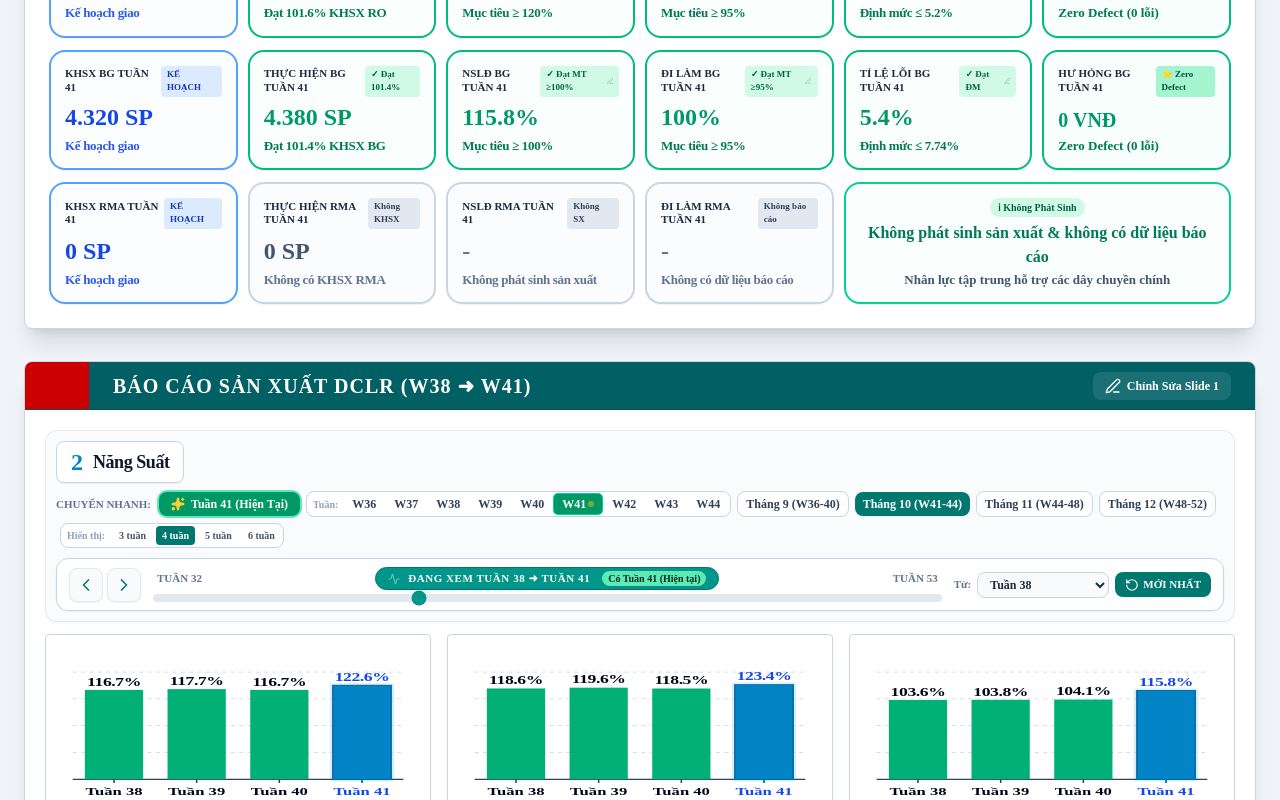
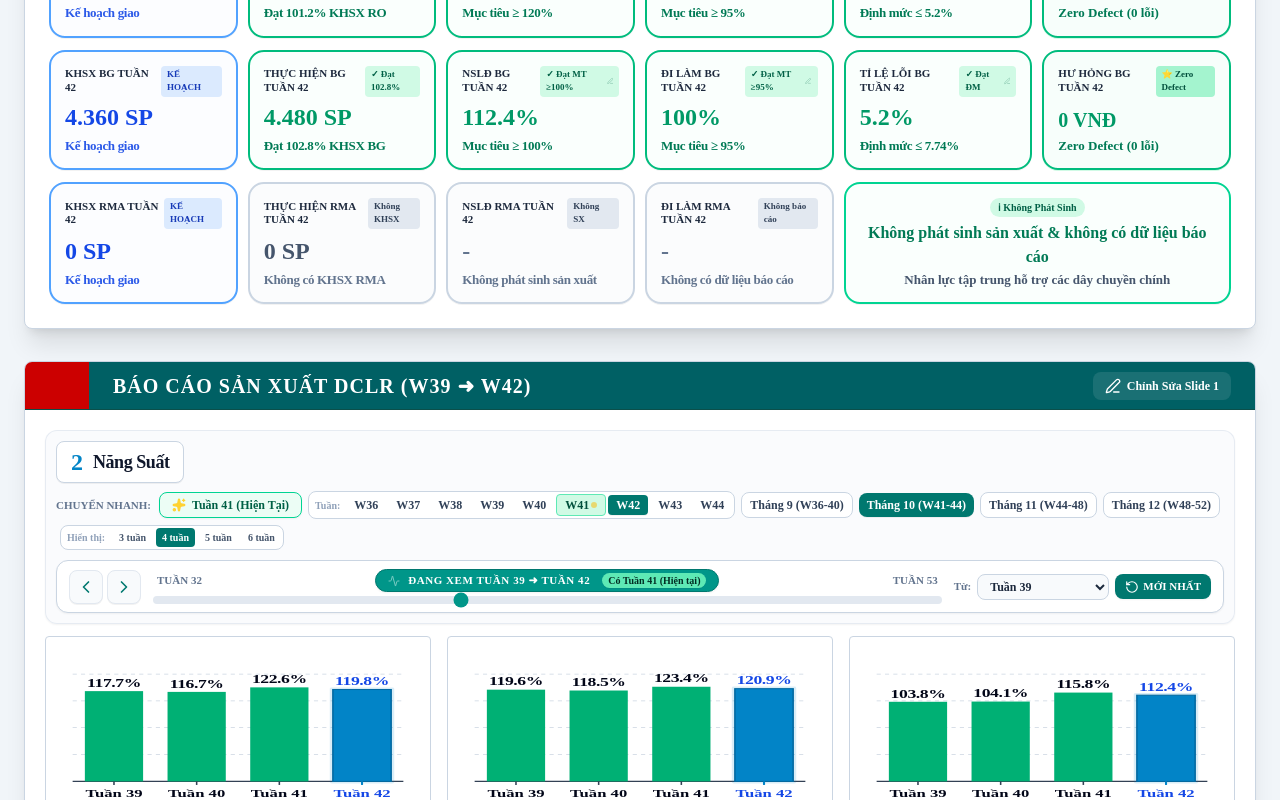
Before and after one commit to ngonhatvpr2910-jpg/BAOCAOGIAOBAN, a React (Vite) app: page / in a window 1280 px wide. Shown: the part 1520-2320 px from the top of the page. Built offline with nearby package versions, Linux system fonts and the light colour scheme.

Commit message:
Add files via upload

```diff
--- a/ExecutiveSummaryCard.tsx
+++ b/ExecutiveSummaryCard.tsx
@@ -66,7 +66,11 @@ export const ExecutiveSummaryCard: React.FC<ExecutiveSummaryCardProps> = ({
 
   // Tự động lắng nghe các sự kiện cập nhật dữ liệu để đồng bộ tức thời
   useEffect(() => {
-    const handleUpdate = () => setLocalVersion(v => v + 1);
+    const handleUpdate = () => {
+      queueMicrotask(() => {
+        setLocalVersion(v => v + 1);
+      });
+    };
     window.addEventListener('production-data-updated', handleUpdate);
     window.addEventListener('storage', handleUpdate);
     return () => {
@@ -75,16 +79,16 @@ export const ExecutiveSummaryCard: React.FC<ExecutiveSummaryCardProps> = ({
     };
   }, []);
 
-  const { monthlyHistory, slide2Quality, dataVersion, globalNorms } = useProduction();
+  const { monthlyHistory, slide2Quality, slide3DefectCost, dataVersion, globalNorms } = useProduction();
 
   const activeSlide2 = useMemo(() => {
     return slide2QualityData || slide2Quality || StorageService.getSlide2Quality();
   }, [slide2QualityData, slide2Quality, localVersion, dataVersion]);
 
-  // Đọc dữ liệu chi phí hư hỏng thực tế từ props hoặc Storage
+  // Đọc dữ liệu chi phí hư hỏng thực tế từ props, context hoặc Storage
   const defectCostData = useMemo(() => {
-    return slide3DefectCostData || StorageService.getSlide3DefectCost();
-  }, [slide3DefectCostData, dataVersion, localVersion]);
+    return slide3DefectCostData || slide3DefectCost || StorageService.getSlide3DefectCost();
+  }, [slide3DefectCostData, slide3DefectCost, dataVersion, localVersion]);
 
   const slide1Data = useMemo(() => {
     return slide1NSLDData || StorageService.getSlide1NSLD();
@@ -119,8 +123,8 @@ export const ExecutiveSummaryCard: React.FC<ExecutiveSummaryCardProps> = ({
     });
   }, [slide1Data]);
 
-  // Mặc định chọn Tuần 41 (W41) - Tuần hiện tại của hệ thống điều hành sản xuất
-  const [internalSelectedWeek, setInternalSelectedWeek] = useState<string>('W41');
+  // Mặc định chọn Tuần 42 (W42) - Tuần hiện tại của hệ thống điều hành sản xuất
+  const [internalSelectedWeek, setInternalSelectedWeek] = useState<string>('W42');
   const [internalSelectedMonth, setInternalSelectedMonth] = useState<string>('Tháng 10');
 
   // Luôn đồng bộ internal state với props khi được điều khiển từ bên ngoài (PowerPoint slides hoặc tab khác)
@@ -160,7 +164,7 @@ export const ExecutiveSummaryCard: React.FC<ExecutiveSummaryCardProps> = ({
     setInternalSelectedMonth(m);
     const weeksInMonth = getWeeksForMonth(m);
     if (!weeksInMonth.includes(selectedWeek)) {
-      const repWeek = weeksInMonth[0] || 'W41';
+      const repWeek = weeksInMonth[0] || 'W42';
       setInternalSelectedWeek(repWeek);
       onWeekChange?.(repWeek);
     }
@@ -176,7 +180,7 @@ export const ExecutiveSummaryCard: React.FC<ExecutiveSummaryCardProps> = ({
     } else {
       const weeksInMonth = getWeeksForMonth(selectedMonth);
       if (!weeksInMonth.includes(selectedWeek)) {
-        const repWeek = weeksInMonth[0] || 'W41';
+        const repWeek = weeksInMonth[0] || 'W42';
         setInternalSelectedWeek(repWeek);
         onWeekChange?.(repWeek);
       }
@@ -300,15 +304,15 @@ export const ExecutiveSummaryCard: React.FC<ExecutiveSummaryCardProps> = ({
             </button>
           </div>
 
-          {/* Quick jump to Current W41 or Current Month */}
-          {timeFrame === 'week' && selectedWeek !== 'W41' && (
+          {/* Quick jump to Current W42 or Current Month */}
+          {timeFrame === 'week' && selectedWeek !== 'W42' && (
             <button
-              onClick={() => handleSelectWeek('W41')}
+              onClick={() => handleSelectWeek('W42')}
               className="px-2.5 py-1 rounded-xl bg-emerald-600 hover:bg-emerald-500 text-white font-black text-xs flex items-center gap-1.5 shadow-xs cursor-pointer transition animate-pulse"
-              title="Chuyển ngay đến Tuần 41 (Hiện tại)"
+              title="Chuyển ngay đến Tuần 42 (Hiện tại)"
             >
               <Zap className="w-3.5 h-3.5 text-amber-300 fill-amber-300" />
-              <span>Xem W41 (Hiện tại)</span>
+              <span>Xem W42 (Hiện tại)</span>
             </button>
           )}
 
@@ -355,7 +359,7 @@ export const ExecutiveSummaryCard: React.FC<ExecutiveSummaryCardProps> = ({
                 <div className="flex items-center gap-1 max-w-[420px] overflow-x-auto scrollbar-none py-0.5">
                   {visibleWeeks.map(w => {
                     const isSelected = selectedWeek === w;
-                    const isCurrent = w === 'W41';
+                    const isCurrent = w === 'W42';
                     return (
                       <button
                         key={`btn-week-${w}`}
@@ -403,7 +407,7 @@ export const ExecutiveSummaryCard: React.FC<ExecutiveSummaryCardProps> = ({
                 >
                   {dynamicAvailableWeeks.map(w => (
                     <option key={`opt-w-${w}`} value={w}>
-                      {w} {w === 'W41' ? '(Tuần hiện tại)' : ''}
+                      {w} {w === 'W42' ? '(Tuần hiện tại)' : ''}
                     </option>
                   ))}
                 </select>
--- a/Slide1ProductivityPresentation.tsx
+++ b/Slide1ProductivityPresentation.tsx
@@ -40,10 +40,10 @@ export const Slide1ProductivityPresentation: React.FC<Slide1ProductivityPresenta
   timeFrame: propTimeFrame,
   onTimeFrameChange,
 }) => {
-  // Operational current week of the manufacturing plant is Tuần 41 (W41 - Tháng 10/2026)
-  const OPERATIONAL_CURRENT_WEEK = 41;
+  // Operational current week of the manufacturing plant is Tuần 42 (W42 - Tháng 10/2026)
+  const OPERATIONAL_CURRENT_WEEK = 42;
 
-  // Selected week for highlighting and focus (defaults to Tuần 41)
+  // Selected week for highlighting and focus (defaults to Tuần 42)
   const [internalSelectedWeekNum, setInternalSelectedWeekNum] = useState<number>(
     propSelectedWeekNum || OPERATIONAL_CURRENT_WEEK
   );
@@ -57,7 +57,7 @@ export const Slide1ProductivityPresentation: React.FC<Slide1ProductivityPresenta
   const totalWeeks = data.pxlr.weekly.length;
   const maxStartIndex = Math.max(0, totalWeeks - weeksToShow);
 
-  // Detect current ISO week (fall back to 41 if outside the active factory season [32..44])
+  // Detect current ISO week (fall back to 42 if outside the active factory season [32..44])
   const currentWeekNum = useMemo(() => {
     const detected = getWeekNumber(new Date());
     if (detected < 32 || detected > 44) {
@@ -66,7 +66,7 @@ export const Slide1ProductivityPresentation: React.FC<Slide1ProductivityPresenta
     return detected;
   }, []);
 
-  // Find index of the active week or nearest (prioritizes selectedWeekNum, then currentWeekNum, then W41)
+  // Find index of the active week or nearest (prioritizes selectedWeekNum, then currentWeekNum, then W42)
   const currentWeekIndex = useMemo(() => {
     const target = selectedWeekNum || currentWeekNum || OPERATIONAL_CURRENT_WEEK;
     const idx = data.pxlr.weekly.findIndex(w => {
@@ -74,8 +74,8 @@ export const Slide1ProductivityPresentation: React.FC<Slide1ProductivityPresenta
       return match && parseInt(match[0], 10) === target;
     });
     if (idx >= 0) return idx;
-    const idx41 = data.pxlr.weekly.findIndex(w => w.label.includes('41'));
-    return idx41 >= 0 ? idx41 : 0;
+    const idx42 = data.pxlr.weekly.findIndex(w => w.label.includes('42'));
+    return idx42 >= 0 ? idx42 : 0;
   }, [data.pxlr.weekly, selectedWeekNum, currentWeekNum]);
 
   // Synchronize internal state when propSelectedWeekNum changes
--- a/Slide3EditorModal.tsx
+++ b/Slide3EditorModal.tsx
@@ -138,7 +138,7 @@ export const Slide3EditorModal: React.FC<Slide3EditorModalProps> = ({
       amount: 50000,
       category: 'RO',
       isHighlighted: false,
-      week: formData.itemsRO.length > 0 ? formData.itemsRO[0].week : 'W41',
+      week: formData.itemsRO.length > 0 ? formData.itemsRO[0].week : 'W42',
     };
     const updated = [newItem, ...formData.itemsRO];
     setFormData({ ...formData, itemsRO: autoHighlightTop3(updated) });
@@ -180,7 +180,7 @@ export const Slide3EditorModal: React.FC<Slide3EditorModalProps> = ({
       amount: 50000,
       category: 'BG',
       isHighlighted: false,
-      week: formData.itemsBG.length > 0 ? formData.itemsBG[0].week : 'W41',
+      week: formData.itemsBG.length > 0 ? formData.itemsBG[0].week : 'W42',
     };
     const updated = [newItem, ...formData.itemsBG];
     setFormData({ ...formData, itemsBG: autoHighlightTop3(updated) });
--- a/TabPowerPointPresentation.tsx
+++ b/TabPowerPointPresentation.tsx
@@ -142,7 +142,7 @@ export const TabPowerPointPresentation: React.FC = () => {
   const [summaryView, setSummaryView] = useState<'auto' | 'slide1' | 'slide2' | 'both'>('auto');
 
   // Shared Period State for PowerPoint Slides (especially Slide 1 Báo Cáo Tổng Thể & Slide 2 Năng Suất)
-  const [selectedWeek, setSelectedWeek] = useState<string>('W41');
+  const [selectedWeek, setSelectedWeek] = useState<string>('W42');
   const [selectedMonth, setSelectedMonth] = useState<string>('Tháng 10');
   const [presentationTimeFrame, setPresentationTimeFrame] = useState<'week' | 'month'>('week');
 
@@ -177,8 +177,8 @@ export const TabPowerPointPresentation: React.FC = () => {
     );
     // CHỈ gán tuần đại diện nếu tuần hiện tại không thuộc tháng đang được chọn
     if (!isWeekInThisMonth) {
-      let w = 'W41';
-      if (mNum === 10) w = 'W41';
+      let w = 'W42';
+      if (mNum === 10) w = 'W42';
       else if (mNum === 11) w = 'W45';
       else if (mNum === 12) w = 'W49';
       else if (mNum === 9) w = 'W38';
@@ -336,7 +336,9 @@ export const TabPowerPointPresentation: React.FC = () => {
   // Lắng nghe sự kiện đồng bộ tự động từ Ma trận DCRO & DCBG tức thời
   useEffect(() => {
     const handleUpdate = () => {
+      queueMicrotask(() => {
         setSyncVersion(v => v + 1);
+      });
     };
     window.addEventListener('production-data-updated', handleUpdate);
     window.addEventListener('storage', handleUpdate);
@@ -504,7 +506,6 @@ export const TabPowerPointPresentation: React.FC = () => {
   };
 
   const handleApplyExcelImport = (importedData: Partial<SlideDefectCostData>, productivityData?: MonthlyHistoryRecord[]) => {
-    setSlide3Data(prev => {
     const historicalMonths: Record<string, number> = {
       'Tháng 6': 10.8,
       'Tháng 7': 7.1,
@@ -517,7 +518,7 @@ export const TabPowerPointPresentation: React.FC = () => {
       'W35': 1.4,
     };
 
-      let newMonthly = importedData.monthlyData || prev.monthlyData;
+    let newMonthly = importedData.monthlyData || slide3Data.monthlyData;
     newMonthly = newMonthly.map(m => {
       const hist = historicalMonths[m.label];
       if (hist !== undefined && (!m.value || m.value <= 0)) {
@@ -539,7 +540,7 @@ export const TabPowerPointPresentation: React.FC = () => {
     };
     newMonthly.sort((a, b) => getNum(a.label) - getNum(b.label));
 
-      let newWeekly = importedData.weeklyData || prev.weeklyData;
+    let newWeekly = importedData.weeklyData || slide3Data.weeklyData;
     newWeekly = newWeekly.map(w => {
       const hist = historicalWeeks[w.label];
       if (hist !== undefined && (!w.value || w.value <= 0)) {
@@ -557,17 +558,16 @@ export const TabPowerPointPresentation: React.FC = () => {
     newWeekly.sort((a, b) => getNum(a.label) - getNum(b.label));
 
     const updated: SlideDefectCostData = {
-        ...prev,
+      ...slide3Data,
       ...importedData,
       monthlyData: newMonthly,
       weeklyData: newWeekly,
-        itemsRO: (importedData.itemsRO && importedData.itemsRO.length > 0) ? importedData.itemsRO : prev.itemsRO,
-        itemsBG: (importedData.itemsBG && importedData.itemsBG.length > 0) ? importedData.itemsBG : prev.itemsBG,
+      itemsRO: (importedData.itemsRO && importedData.itemsRO.length > 0) ? importedData.itemsRO : slide3Data.itemsRO,
+      itemsBG: (importedData.itemsBG && importedData.itemsBG.length > 0) ? importedData.itemsBG : slide3Data.itemsBG,
     };
     const { syncedData } = synchronizeSlide3Data(updated);
     StorageService.saveSlide3DefectCost(syncedData);
-      return syncedData;
-    });
+    setSlide3Data(syncedData);
 
     if (productivityData && productivityData.length > 0) {
       updateAllMonthlyRecords(productivityData);
--- a/excelDefectService.ts
+++ b/excelDefectService.ts
@@ -559,9 +559,9 @@ function parseSingleRow(row: any, idx: number, defaultCat: 'RO' | 'BG'): Damaged
     }
   }
 
-  // Nếu hoàn toàn không xác định được tuần, gán tuần mặc định là W41 để không bị mất dữ liệu
+  // Nếu hoàn toàn không xác định được tuần, gán tuần mặc định là W42 để không bị mất dữ liệu
   if (!week) {
-    week = 'W41';
+    week = 'W42';
   }
 
   return {
--- a/storage.ts
+++ b/storage.ts
@@ -44,6 +44,7 @@ import {
   recalculateBGMatrix,
   recalculateROMatrix,
 } from './matrixGenerator';
+import { synchronizeSlide3Data } from './defectCostSyncService';
 
 const STORAGE_KEYS = {
   DCBG: 'pxlr_dcbg_records_v1',
@@ -801,163 +802,45 @@ export const StorageService = {
         localStorage.getItem('pxlr_slide3_defect_cost_v1') ||
         localStorage.getItem('pxlr_slide3_defect_cost');
 
-      // Chuẩn hóa dữ liệu lịch sử cố định từ Tháng 6 đến Tháng 8
-      const historicalMonths: Record<string, number> = {
-        'Tháng 6': 10.8,
-        'Tháng 7': 7.1,
-        'Tháng 8': 5.9,
-      };
-      const historicalWeeks: Record<string, number> = {
-        'W32': 2.2,
-        'W33': 0.6,
-        'W34': 1.8,
-        'W35': 1.4,
-      };
-
-      const getNum = (label: string) => {
-        const m = (label || '').match(/\d+/);
-        return m ? parseInt(m[0], 10) : 0;
-      };
-
       if (data) {
         const parsed = JSON.parse(data);
         if (parsed && typeof parsed === 'object') {
+          const rawRO = Array.isArray(parsed.itemsRO) ? parsed.itemsRO : INITIAL_SLIDE3_DEFECT_COST.itemsRO;
+          const rawBG = Array.isArray(parsed.itemsBG) ? parsed.itemsBG : INITIAL_SLIDE3_DEFECT_COST.itemsBG;
           const rawWeekly = Array.isArray(parsed.weeklyData) && parsed.weeklyData.length > 0 ? parsed.weeklyData : INITIAL_SLIDE3_DEFECT_COST.weeklyData;
           const rawMonthly = Array.isArray(parsed.monthlyData) && parsed.monthlyData.length > 0 ? parsed.monthlyData : INITIAL_SLIDE3_DEFECT_COST.monthlyData;
 
-          // Bảo lưu nguyên vẹn 100% dữ liệu lịch sử từ Tháng 6 đến Tháng 8
-          const preservedMonthly = rawMonthly.map((m: any) => {
-            const hist = historicalMonths[m.label];
-            if (hist !== undefined && (!m.value || m.value <= 0)) {
-              return { ...m, value: hist, displayLabel: `${hist}M` };
-            }
-            return m;
-          });
-
-          // Nếu thiếu Tháng 6, 7, 8 thì tự động bổ sung
-          Object.entries(historicalMonths).forEach(([mLabel, mVal]) => {
-            if (!preservedMonthly.some((m: any) => m.label === mLabel)) {
-              preservedMonthly.push({ id: `m-${mLabel}`, label: mLabel, value: mVal, displayLabel: `${mVal}M` });
-            }
-          });
-          // Bổ sung Tháng 10 nếu chưa có (mặc định 0 VNĐ vì tuần 41 chưa cập nhật hư hỏng, đúng ra là 0)
-          const m10 = preservedMonthly.find((m: any) => m.label === 'Tháng 10');
-          const hasOctDamagedItems = (parsed.itemsRO || []).some((i: any) => ['W41', 'W42', 'W43', 'W44'].includes(i.week)) ||
-                                     (parsed.itemsBG || []).some((i: any) => ['W41', 'W42', 'W43', 'W44'].includes(i.week));
-          if (!m10) {
-            preservedMonthly.push({ id: 'm-10', label: 'Tháng 10', value: 0, displayLabel: '0' });
-          }
-          preservedMonthly.sort((a: any, b: any) => getNum(a.label) - getNum(b.label));
-
-          const preservedWeekly = rawWeekly.map((w: any) => {
-            const hist = historicalWeeks[w.label];
-            if (hist !== undefined && (!w.value || w.value <= 0)) {
-              return { ...w, value: hist, displayLabel: `${hist}M` };
-            }
-            if (w.label === 'W38' && (!w.value || w.value <= 0)) {
-              return { ...w, value: 1.8, displayLabel: '1.8M' };
-            }
-            if (w.label === 'W39' && (!w.value || w.value <= 0 || w.value === 2.0)) {
-              return { ...w, value: 1.0, displayLabel: '1.0M' };
-            }
-            return w;
-          });
-          // Nếu thiếu tuần lịch sử W32-W35 thì tự động bổ sung
-          Object.entries(historicalWeeks).forEach(([wLabel, wVal]) => {
-            if (!preservedWeekly.some((w: any) => w.label === wLabel)) {
-              preservedWeekly.push({ id: `w-${wLabel.toLowerCase()}`, label: wLabel, value: wVal, displayLabel: `${wVal}M` });
-            }
-          });
-          // Đảm bảo W38, W39, W40, W41, W42, W43, W44 có mặt trong danh sách tuần
-          if (!preservedWeekly.some((w: any) => w.label === 'W38')) {
-            preservedWeekly.push({ id: 'w-38', label: 'W38', value: 1.8, displayLabel: '1.8M' });
-          }
-          if (!preservedWeekly.some((w: any) => w.label === 'W39')) {
-            preservedWeekly.push({ id: 'w-39', label: 'W39', value: 1.0, displayLabel: '1.0M' });
-          }
-          const octWeeksToEnsure = [
-            { id: 'w-40', label: 'W40', value: 1.2, displayLabel: '1.2M' },
-            { id: 'w-41', label: 'W41', value: 0, displayLabel: '' },
-            { id: 'w-42', label: 'W42', value: 0, displayLabel: '' },
-            { id: 'w-43', label: 'W43', value: 0, displayLabel: '' },
-            { id: 'w-44', label: 'W44', value: 0, displayLabel: '' },
-          ];
-          octWeeksToEnsure.forEach(wReq => {
-            const existing = preservedWeekly.find((w: any) => w.label === wReq.label);
-            if (!existing) {
-              preservedWeekly.push(wReq);
-            }
-          });
-          preservedWeekly.sort((a: any, b: any) => getNum(a.label) - getNum(b.label));
-
-          let finalItemsRO = Array.isArray(parsed.itemsRO) && parsed.itemsRO.length > 0 ? [...parsed.itemsRO] : [...INITIAL_SLIDE3_DEFECT_COST.itemsRO];
-          let finalItemsBG = Array.isArray(parsed.itemsBG) && parsed.itemsBG.length > 0 ? [...parsed.itemsBG] : [...INITIAL_SLIDE3_DEFECT_COST.itemsBG];
-
-          // Đảm bảo vật tư W40 của Line RO có mặt đầy đủ
-          const hasW40RO = finalItemsRO.some((item: any) => (item.week || '').toUpperCase().includes('40'));
-          if (!hasW40RO) {
-            const w40RO = INITIAL_SLIDE3_DEFECT_COST.itemsRO.filter(i => (i.week || '').toUpperCase().includes('40'));
-            finalItemsRO = [...finalItemsRO, ...w40RO];
-          }
-
-          const hasW39BG = finalItemsBG.some((item: any) => (item.week || '').toUpperCase().includes('39'));
-          if (!hasW39BG) {
-            const w39BG = INITIAL_SLIDE3_DEFECT_COST.itemsBG.filter(i => (i.week || '').toUpperCase().includes('39'));
-            finalItemsBG = [...finalItemsBG, ...w39BG];
-          }
-
-          // Xóa các vật tư W41 giả định của Bếp Gas (Tuần 41 chưa cập nhật hư hỏng)
-          finalItemsBG = finalItemsBG.filter((item: any) => {
-            const isFakeW41Id = ['bg-dam-21', 'bg-dam-22', 'bg-dam-23', 'bg-dam-24', 'bg-dam-25'].includes(item.id);
-            const isW41 = (item.week || '').toUpperCase().includes('41');
-            return !(isFakeW41Id || (isW41 && item.category === 'BG'));
-          });
-
-          const hasW40BG = finalItemsBG.some((item: any) => (item.week || '').toUpperCase().includes('40'));
-          if (!hasW40BG) {
-            const w40BG = INITIAL_SLIDE3_DEFECT_COST.itemsBG.filter(i => (i.week || '').toUpperCase().includes('40'));
-            finalItemsBG = [...finalItemsBG, ...w40BG];
-          }
-
-          const preservedMonthlyFinal = preservedMonthly
-            .map((m: any) => {
-              if (m.label === 'Tháng 9' && (!m.value || m.value <= 0)) {
-                return { ...m, value: 5.2, displayLabel: '5.2M' };
-              }
-              if (m.label === 'Tháng 10') {
-                // Hiện tại tuần 41 chưa cập nhật hư hỏng, đúng ra Tháng 10 là 0
-                return { ...m, value: 0, displayLabel: '0' };
-              }
-              if (m.label === 'Tháng 11' || m.label === 'Tháng 12') {
-                // Tháng 11 và 12 chưa đến thì không có số liệu (value 0, không nhãn)
-                return { ...m, value: 0, displayLabel: '' };
-              }
-              return m;
-            });
-
-          const result: SlideDefectCostData = {
+          const rawData: SlideDefectCostData = {
             ...INITIAL_SLIDE3_DEFECT_COST,
             ...parsed,
-            weeklyData: preservedWeekly,
-            monthlyData: preservedMonthlyFinal,
-            itemsRO: finalItemsRO,
-            itemsBG: finalItemsBG,
+            itemsRO: rawRO,
+            itemsBG: rawBG,
+            weeklyData: rawWeekly,
+            monthlyData: rawMonthly,
           };
 
-          // Đồng bộ lưu lại vào storage key chuẩn
-          localStorage.setItem(STORAGE_KEYS.SLIDE3_DEFECT_COST, JSON.stringify(result));
-          return result;
+          const { syncedData } = synchronizeSlide3Data(rawData);
+          // Đồng bộ lưu lại vào storage key chuẩn để luôn luôn lưu giữ dữ liệu người dùng nạp vào
+          localStorage.setItem(STORAGE_KEYS.SLIDE3_DEFECT_COST, JSON.stringify(syncedData));
+          return syncedData;
         }
       }
-      return INITIAL_SLIDE3_DEFECT_COST;
+      const { syncedData } = synchronizeSlide3Data(INITIAL_SLIDE3_DEFECT_COST);
+      return syncedData;
     } catch {
-      return INITIAL_SLIDE3_DEFECT_COST;
+      const { syncedData } = synchronizeSlide3Data(INITIAL_SLIDE3_DEFECT_COST);
+      return syncedData;
     }
   },
 
   saveSlide3DefectCost(data: SlideDefectCostData) {
     try {
       localStorage.setItem(STORAGE_KEYS.SLIDE3_DEFECT_COST, JSON.stringify(data));
+      if (typeof window !== 'undefined') {
+        queueMicrotask(() => {
+          window.dispatchEvent(new Event('production-data-updated'));
+        });
+      }
     } catch (e) {
       console.error('Failed to save slide 3 Defect Cost data', e);
     }
```
Also changed, not shown: ProductionContext.tsx (+22 -1 lines), Slide3DefectCostPresentation.tsx (+5 -5 lines), executiveSummaryService.ts (+3 -8 lines). Lines whose indentation alone changed are shown as unchanged.
